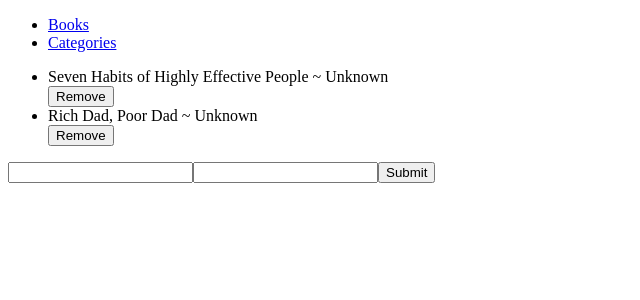
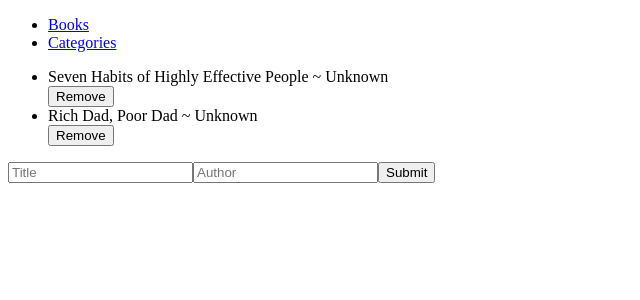
Before and after one commit to zainsadaqat/redux-bookstore, a React (Create React App) app: page / in a window 1280 px wide. Shown: the top 300 px of the page, without its empty margins (0-640 px from the left). Built offline with nearby package versions, Linux system fonts and the light colour scheme.

Commit message:
Update CreateNewBook component

```diff
--- a/src/components/books/CreateNewBook.js
+++ b/src/components/books/CreateNewBook.js
@@ -1,9 +1,43 @@
-const CreateNewBook = () => (
-  <form>
-    <input type="text" />
-    <input type="text" />
-    <input type="submit" value="Submit" />
-  </form>
-);
+import { useState } from 'react';
+import { useDispatch } from 'react-redux';
+import { v4 as uuidv4 } from 'uuid';
+import { addBook } from '../../redux/books/books';
+
+const CreateNewBook = () => {
+  const dispatch = useDispatch();
+  const [title, setTitle] = useState('');
+  const [author, setAuthor] = useState('');
+
+  const submitBookToStore = (e) => {
+    e.preventDefault();
+    const newBook = {
+      id: uuidv4(),
+      title,
+      author,
+    };
+
+    dispatch(addBook(newBook));
+  };
+
+  return (
+    <form onSubmit={submitBookToStore}>
+      <input
+        type="text"
+        name="title"
+        value={title}
+        onChange={(e) => setTitle(e.target.value)}
+        placeholder="Title"
+      />
+      <input
+        type="text"
+        name="author"
+        value={author}
+        onChange={(e) => setAuthor(e.target.value)}
+        placeholder="Author"
+      />
+      <input type="submit" value="Submit" />
+    </form>
+  );
+};
 
 export default CreateNewBook;
```
